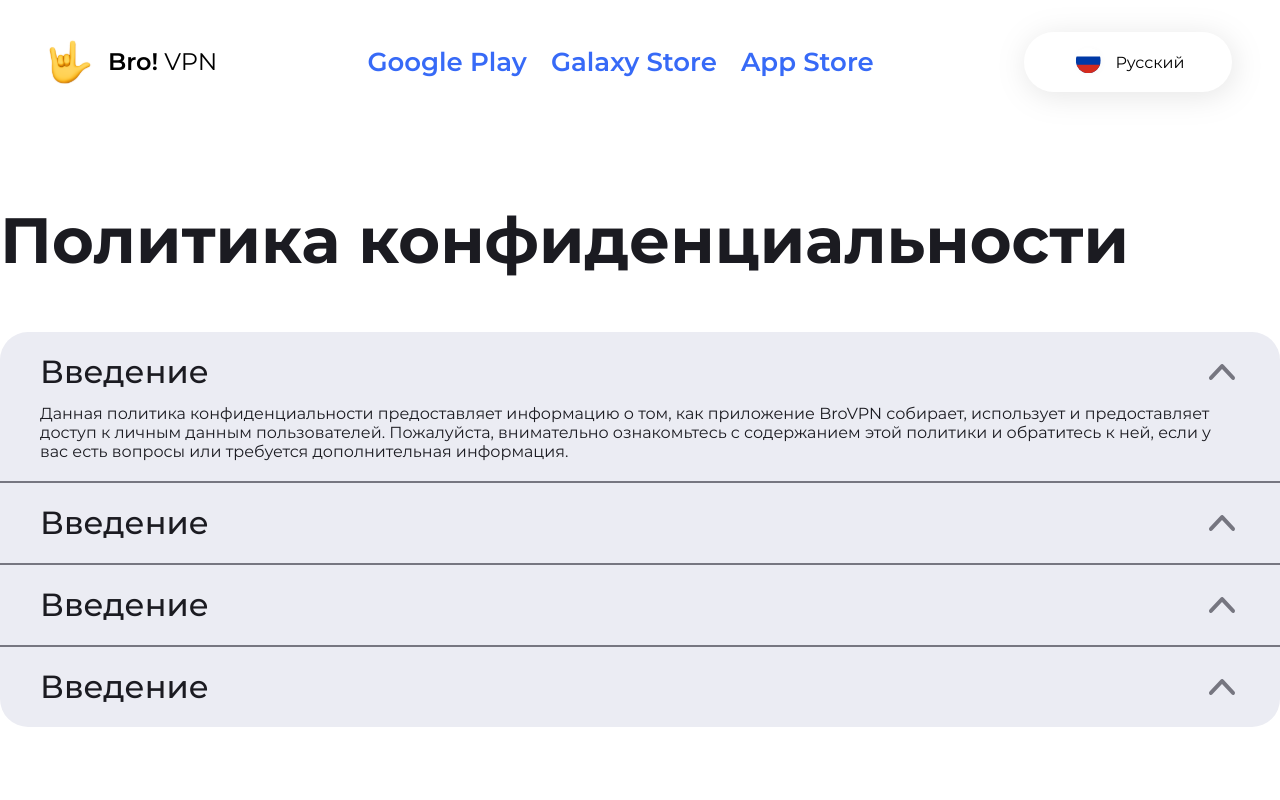
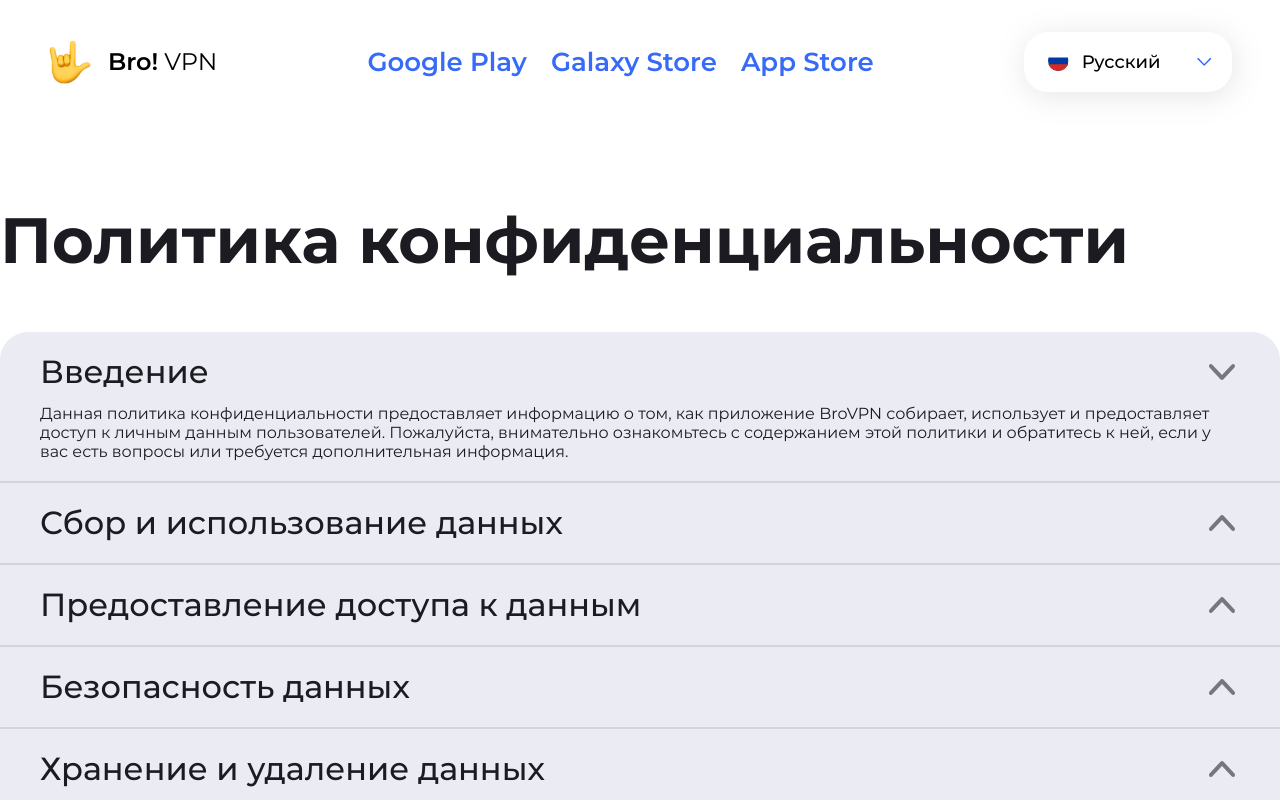
Before and after one commit to D00dlezZz/Bro-Vpn, a Vue app: page /privacy-policy in a window 1280 px wide. Shown: the top 800 px of the page. Built offline with nearby package versions, Linux system fonts and the light colour scheme.

Commit message:
work with languages and privacy policy

```diff
--- a/src/assets/main.scss
+++ b/src/assets/main.scss
@@ -6,4 +6,7 @@
   font-family: Montsserat, sans-serif;
   box-sizing: border-box;
   margin: 0;
+  ul {
+    padding: 0;
+  }
 }
--- a/src/components/Footer.vue
+++ b/src/components/Footer.vue
@@ -43,7 +43,7 @@ import Logo from '@/components/Logo.vue';
 <style scoped lang="scss">
 footer {
   width: 100%;
-  border-top: 2px solid #767680;
+  border-top: 2px solid rgb(118 118 128 / 20%);
   padding-top: 36px;
   margin-top: 120px;
   .footer-wrap {
--- /dev/null
+++ b/src/components/icons/IconBlueChevron.vue
@@ -0,0 +1,13 @@
+<script setup>
+
+</script>
+
+<template>
+  <svg width="20" height="20" viewBox="0 0 20 20" fill="none" xmlns="http://www.w3.org/2000/svg">
+    <path d="M18.0859 5.26026C17.7552 4.91325 17.219 4.91325 16.8882 5.26026L10.6039 11.8538C10.2755 12.1983 9.72579 12.1983 9.39742 11.8538L3.11309 5.26026C2.78235 4.91325 2.24611 4.91325 1.91537 5.26026C1.58463 5.60727 1.58463 6.1699 1.91537 6.51691L9.39742 14.3671C9.72579 14.7116 10.2755 14.7116 10.6039 14.3671L18.0859 6.51691C18.4167 6.1699 18.4167 5.60728 18.0859 5.26026Z" fill="#376AF7"/>
+  </svg>
+</template>
+
+<style scoped lang="scss">
+
+</style>
--- a/src/components/icons/flags/IconFlagEn.vue
+++ b/src/components/icons/flags/IconFlagEn.vue
@@ -3,7 +3,7 @@
 </script>
 
 <template>
-  <svg width="52" height="52" viewBox="0 0 52 52" fill="none" xmlns="http://www.w3.org/2000/svg">
+  <svg width="36" height="36" viewBox="0 0 52 52" fill="none" xmlns="http://www.w3.org/2000/svg">
     <g filter="url(#filter0_d_2099_29781)">
       <g clip-path="url(#clip0_2099_29781)">
         <path d="M7 6H43V42H7V6Z" fill="#012169"/>
--- a/src/components/ui/LangSwitcher.vue
+++ b/src/components/ui/LangSwitcher.vue
@@ -3,6 +3,7 @@ import {useI18n} from "vue-i18n";
 import {ref} from "vue";
 import IconFlagRu from "@/components/icons/flags/IconFlagRu.vue";
 import IconFlagEn from "@/components/icons/flags/IconFlagEn.vue";
+import IconBlueChevron from "@/components/icons/IconBlueChevron.vue";
 
 const {locale} = useI18n();
 
@@ -27,26 +28,38 @@ const languages = ref([
   },
 ])
 const changeLocale = (lang) => {
-  if (currentLocale.value.iso !== lang.iso) {
+    showDropdown.value = false;
     currentLocale.value = lang;
     locale.value = lang.value;
-  }
+}
+
+const toggleDropdown = () => {
+  showDropdown.value = !showDropdown.value
 }
 </script>
 
 <template>
   <div class="language-switcher">
     <div class="language-switcher__wrap">
-      <div class="current-language-con" @click="() => showDropdown = !showDropdown">
+      <div class="current-language-con" @click="toggleDropdown">
         <component :is="currentLocale.icon"/>
         <p>{{currentLocale.title}}</p>
+        <icon-blue-chevron :class="{'rotate': showDropdown}" class="chevron"/>
       </div>
-      <div v-if="showDropdown">
-        <p>h1</p>
-        <p>h1</p>
-        <p>h1</p>
-        <p>h1</p>
-        <p>h1</p>
+      <div
+          v-show="showDropdown"
+          v-for="lang in languages"
+          :key="lang.iso"
+          class="language-selector"
+      >
+        <div
+            v-if="currentLocale.iso !== lang.iso"
+            class="language-option"
+            @click="changeLocale(lang)"
+        >
+          <component :is="lang.icon"/>
+          <p>{{lang.title}}</p>
+        </div>
       </div>
     </div>
   </div>
@@ -57,13 +70,14 @@ const changeLocale = (lang) => {
   width: 208px;
   height: 60px;
   position: relative;
+  @include text-property(18px, 32px, 500);
 
   &__wrap {
     position: absolute;
     top: 0;
     left: 0;
     background: #FFFFFF;
-    border-radius: 40px;
+    border-radius: 24px;
     filter: drop-shadow(2px 4px 15px rgb(0 0 0 / 10%));
     cursor: pointer;
     width: 208px;
@@ -72,6 +86,22 @@ const changeLocale = (lang) => {
       @include flex-container(row, center, center);
       gap: 8px;
       padding: 12px 20px;
+      .chevron {
+        transition: transform .3s;
+        margin-left: 27px;
+      }
+      .rotate {
+        transform: rotate(180deg);
+        transition: transform .3s;
+      }
+    }
+    .language-selector {
+      .language-option {
+        @include flex-container(row, flex-start, center);
+        gap: 8px;
+        padding: 12px 20px;
+        border-top: 1px solid rgb(118 118 128 / 12%);
+      }
     }
   }
 }
--- a/src/views/PrivacyView.vue
+++ b/src/views/PrivacyView.vue
@@ -2,6 +2,7 @@
 
 
 import IconChevron from "@/components/icons/IconChevron.vue";
+import IconBlueChevron from "@/components/icons/IconBlueChevron.vue";
 
 const privacyPolicy = ref([
   {
@@ -10,18 +11,43 @@ const privacyPolicy = ref([
     isOpen: true
   },
   {
-    title: 'Введение',
-    text: 'Данная политика конфиденциальности предоставляет информацию о том, как приложение BroVPN собирает, использует и предоставляет доступ к личным данным пользователей. Пожалуйста, внимательно ознакомьтесь с содержанием этой политики и обратитесь к ней, если у вас есть вопросы или требуется дополнительная информация.',
+    title: 'Сбор и использование данных',
+    text: '<ul>1. Типы данных: Приложение BroVPN может собирать следующие типы личных данных:</ul>' +
+        '<li>Идентификационная информация (email, если указан).</li>' +
+        '<li>Геолокационные данные.</li>' +
+        '<li>Информация о трафике и использовании приложения.</li>' +
+        '<ul>2. Цели использования: Собранные данные используются для:</ul>' +
+        '<li>Обеспечения стабильного и безопасного соединения с VPN-серверами.</li>' +
+        '<li>Мониторинга качества обслуживания и оптимизации сетевого трафика.</li>' +
+        '<li>Предоставления агрегированной статистики использования приложения.</li>',
     isOpen: false
   },
   {
-    title: 'Введение',
-    text: 'Данная политика конфиденциальности предоставляет информацию о том, как приложение BroVPN собирает, использует и предоставляет доступ к личным данным пользователей. Пожалуйста, внимательно ознакомьтесь с содержанием этой политики и обратитесь к ней, если у вас есть вопросы или требуется дополнительная информация.',
+    title: 'Предоставление доступа к данным',
+    text: 'Компания не передает данные третьим лицам за исключением случая указанного ниже </br>' +
+        'Сервисы аналитики:\n</br>' +
+        'Для улучшения качества обслуживания и оптимизации приложения мы можем сотрудничать с сторонними сервисами аналитики. Передача данных о трафике и использовании приложения может осуществляться только в анонимизированный и агрегированной форме, без раскрытия личной идентификационной информации.\n' +
+        'Компания не передает данные третьим лицам за исключением случая указанного выше',
     isOpen: false
   },
   {
-    title: 'Введение',
-    text: 'Данная политика конфиденциальности предоставляет информацию о том, как приложение BroVPN собирает, использует и предоставляет доступ к личным данным пользователей. Пожалуйста, внимательно ознакомьтесь с содержанием этой политики и обратитесь к ней, если у вас есть вопросы или требуется дополнительная информация.',
+    title: 'Безопасность данных',
+    text: '<ul>1. Процедуры обработки: для обеспечения безопасности данных применяются следующие процедуры:</ul>' +
+        '<li>Шифрование трафика между устройством пользователя и VPN-сервером.</li>' +
+        '<li>Регулярные аудиты безопасности для выявления и устранения потенциальных угроз.</li>' +
+        '<li>Строгие правила доступа к данным для сотрудников..</li>' +
+        '2.Доступ к данным: Доступ к личным данным имеют только уполномоченные сотрудники или подрядчики, обязанные соблюдать строгие правила конфиденциальности.\n',
+    isOpen: false
+  },
+  {
+    title: 'Хранение и удаление данных',
+    text: '1. Сроки хранения: Личные данные хранятся только в течение периода, необходимого для обеспечения стабильного функционирования VPN-сервиса.</br>' +
+        '2. Удаление данных: Пользователи могут запросить удаление своих личных данных, отправив запрос на bro@vnn.run с использованием зарегистрированного в приложении адреса электронной почты.\n',
+    isOpen: false
+  },
+  {
+    title: 'Ссылка и контакты',
+    text: 'Данная политика конфиденциальности доступна по следующей Нашассылка В случае вопросов или запросов по вопросам конфиденциальности, вы можете связаться с нами по адресу Почта саппорта',
     isOpen: false
   },
 ])
@@ -34,10 +60,10 @@ const privacyPolicy = ref([
       <div class="item" v-for="item in privacyPolicy" @click="() => item.isOpen = !item.isOpen">
         <div class="item__header">
           <h6>{{item.title}}</h6>
-          <icon-chevron/>
+          <icon-chevron :class="{'rotate': item.isOpen}" class="chevron"/>
         </div>
         <div v-if="item.isOpen">
-          <p>{{item.text}}</p>
+          <p v-html="item.text"/>
         </div>
       </div>
   </div>
@@ -62,7 +88,7 @@ const privacyPolicy = ref([
       @include flex-container(column, center, flex-start);
       padding: 20px 40px;
       gap: 12px;
-      border-bottom: 2px solid #767680;
+      border-bottom: 2px solid rgb(118 118 128 / 20%);
 
       &__header {
         @include flex-container(row, space-between, center);
@@ -70,6 +96,16 @@ const privacyPolicy = ref([
         h6 {
           @include text-property(32px, 40px, 500)
         }
+        p {
+          @include text-property(24px, 36px, 400)
+        }
+        .chevron {
+          transition: transform .3s;
+        }
+        .rotate {
+          transform: rotate(180deg);
+          transition: transform .3s;
+        }
       }
     }
   }
```
